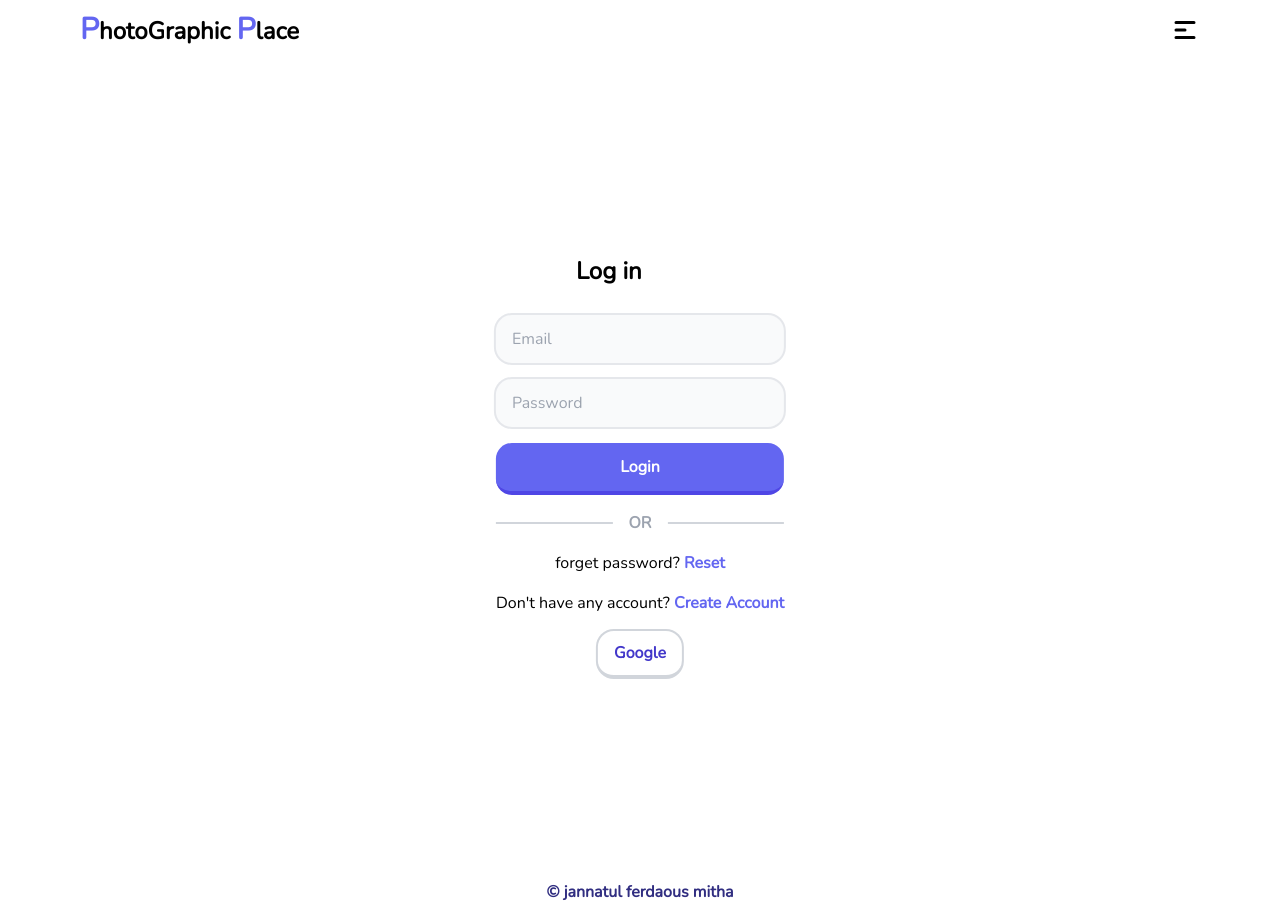
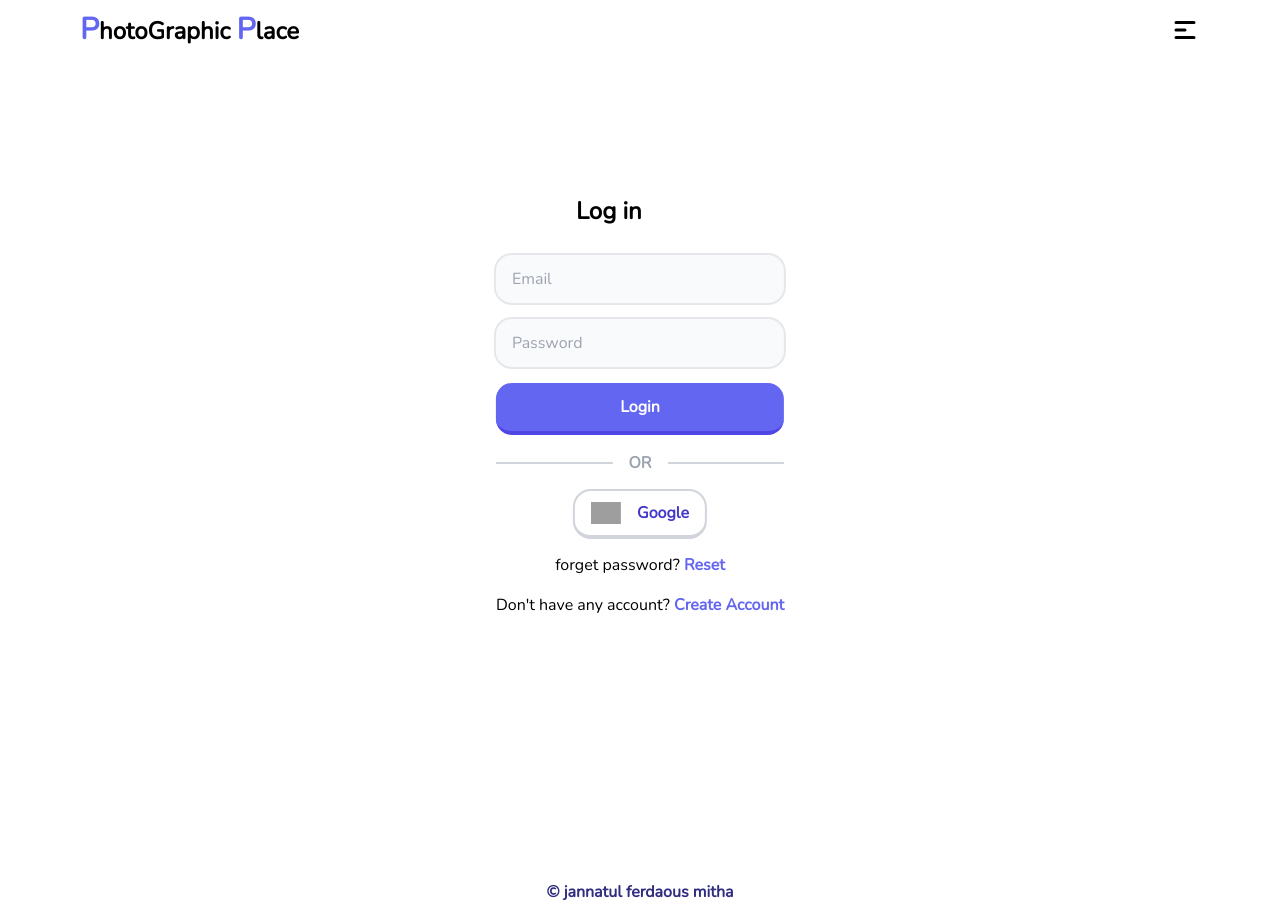
Before and after one commit to jannatul114/photographic-place, a React (Create React App) app: page /login in a window 1280 px wide. Built offline with nearby package versions, Linux system fonts and the light colour scheme; no server answers; grey boxes are pictures that could not be loaded.

Commit message:
blogs added

```diff
--- a/src/Components/Authintications/Login/Login.js
+++ b/src/Components/Authintications/Login/Login.js
@@ -57,8 +57,8 @@ const Login = () => {
 
     return (
         <div>
-            <main className="relative min-h-screen w-full bg-white">
-                <div className="p-6" x-data="app">
+            <main className=" min-h-screen w-full bg-white">
+                <div className="p-6">
                     <ToastContainer />
                     <form onSubmit={handleLogin}
                         className="absolute top-1/2 left-1/2 mx-auto max-w-sm -translate-x-1/2 -translate-y-1/2 transform space-y-4 text-center"
@@ -93,15 +93,17 @@ const Login = () => {
                             <div className="font-semibold text-gray-400">OR</div>
                             <hr className="w-full border border-gray-300" />
                         </div>
+                        <SocialLogin></SocialLogin>
                         <p className='text-center'>forget password? <button onClick={handlechangePassword} className='text-indigo-500 font-semibold'>Reset</button></p>
                         <p className='text-center'>Don't have any account? <Link to={'/registar'} className='text-indigo-500 font-semibold'>Create Account</Link></p>
 
-                        <footer>
-                            <SocialLogin></SocialLogin>
-                        </footer>
+
                     </form>
+
                 </div>
+
             </main>
+
 
             <Footer></Footer>
         </div>
--- a/src/Components/Authintications/SocialLogin/SocialLogin.js
+++ b/src/Components/Authintications/SocialLogin/SocialLogin.js
@@ -22,8 +22,12 @@ const SocialLinks = () => {
         <div>
             <div className="flex justify-center">
                 <button onClick={() => signInWithGoogle()}
-                    className="rounded-2xl border-b-2 border-b-gray-300 bg-white py-2.5 px-4 font-bold text-indigo-700 ring-2 ring-gray-300 hover:bg-gray-200 active:translate-y-[0.125rem] active:border-b-gray-200"
-                >Google</button>
+                    className="rounded-2xl border-b-2 border-b-gray-300 bg-white py-2.5 px-4 font-bold text-indigo-700 ring-2 ring-gray-300 hover:bg-gray-200 flex justify-between items-center"
+                >
+                    <img width={'30px'} src="https://www.freepnglogos.com/uploads/google-logo-png/google-logo-png-webinar-optimizing-for-success-google-business-webinar-13.png" alt="" />
+                    <p className='ml-4'>Google</p>
+
+                </button>
             </div>
         </div>
     );
--- /dev/null
+++ b/src/Components/Pages/Blogs/Blogs.css
@@ -0,0 +1,18 @@
+.q-bg {
+    /* background-image: url(https://images.pexels.com/photos/10981242/pexels-photo-10981242.jpeg?auto=compress&cs=tinysrgb&w=1260&h=750&dpr=1), linear-gradient(#eb01a5, #d13531); */
+    background: linear-gradient(to bottom,
+            rgba(22, 22, 46, 0.692),
+            rgba(22, 22, 46, 0.507)), url(https://images.pexels.com/photos/10981242/pexels-photo-10981242.jpeg?auto=compress&cs=tinysrgb&w=1260&h=750&dpr=1);
+
+    background-attachment: fixed;
+}
+
+@media screen and (max-width: 900px) {
+    .flexible {
+        flex-direction: column;
+    }
+
+    .q-bg {
+        background-size: contain;
+    }
+}
--- a/src/Components/Pages/Blogs/Blogs.js
+++ b/src/Components/Pages/Blogs/Blogs.js
@@ -1,8 +1,34 @@
 import React from 'react';
-
+import './Blogs.css';
 const Blogs = () => {
     return (
-        <div></div>
+        <div class="q-bg bg-cover bg-no-repeat h-screen">
+            <div className='flex justify-center mt-4'>
+                <div className='container'>
+                    <h1 className='title-text font-semibold text-center'>Q & A </h1>
+                    <div className='about flex text-center gap-6'>
+                        <div className='my-auto flexible flex md:flex-col sm:flex-col lg:flex-row gap-5'>
+                            <div>
+
+                                <h1 className='name-text text-indigo-300'>1.What is the  Difference between Authorization and Authentication?</h1>
+
+
+                                <p className='text-gray-100 font-bold mt-4'>Ans:  Hello!! I am mithila. I am trying to explore myself. I am curious about web development. So I enrolled the course compleate web-development by Jhankar Mahbub. and I am successfully continuing my course. I have set a goal to be a junior frontend developer in 2022 and get a job/intern and I am day-night hard working for this. If I am successful It will be a big achievement in my life. and I will make my parents proud of me </p>
+                            </div>
+                            <div>
+
+                                <h1 className='name-text text-indigo-300'>1.What is the  Difference between Authorization and Authentication?</h1>
+
+
+                                <p className='text-gray-100 font-bold mt-4'>Ans:  Hello!! I am mithila. I am trying to explore myself. I am curious about web development. So I enrolled the course compleate web-development by Jhankar Mahbub. and I am successfully continuing my course. I have set a goal to be a junior frontend developer in 2022 and get a job/intern and I am day-night hard working for this. If I am successful It will be a big achievement in my life. and I will make my parents proud of me </p>
+                            </div>
+                        </div>
+                    </div>
+                </div>
+            </div>
+
+        </div>
+
     );
 };
 
```
